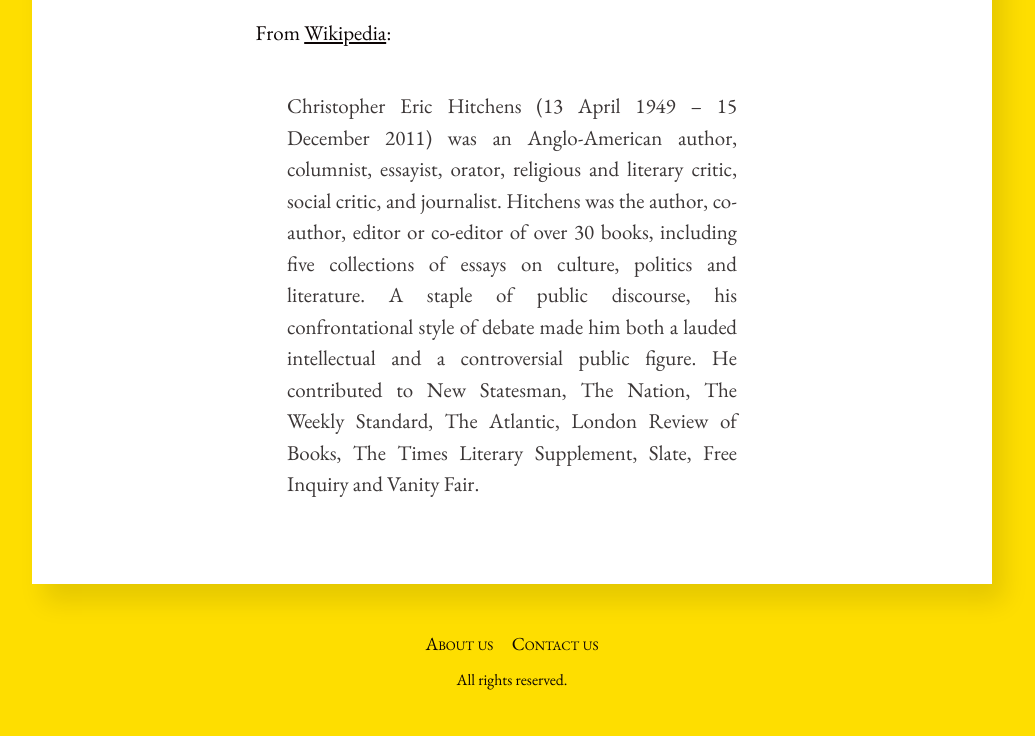
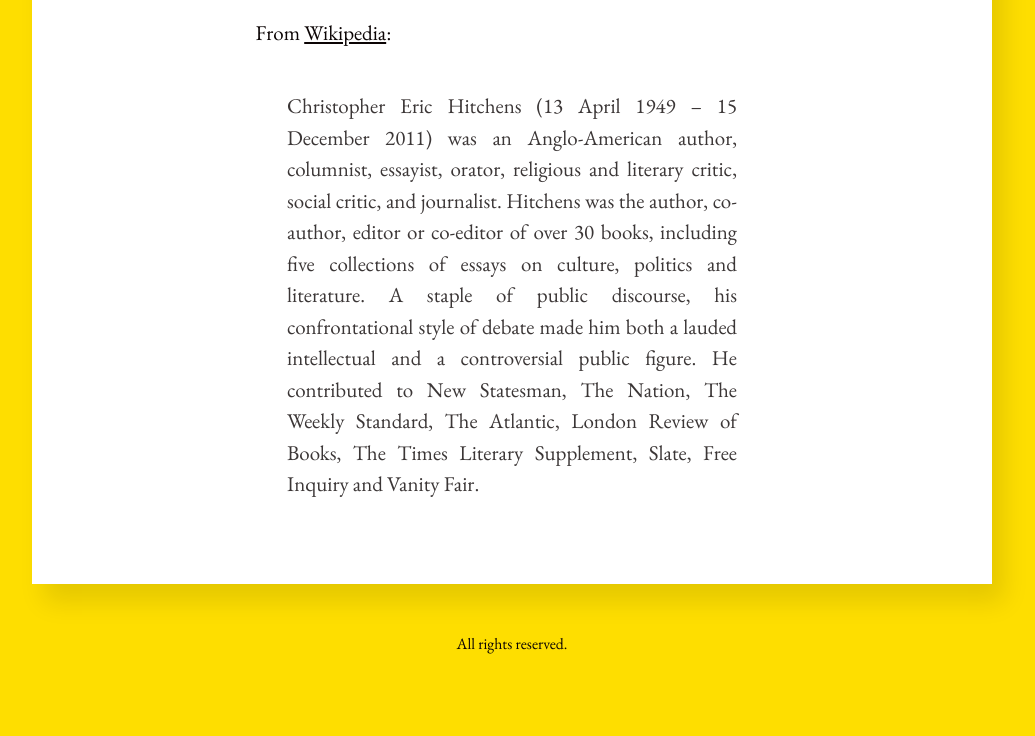
Before and after one commit to sampyash2/sampyash2.github.io, a Jekyll site: the page built from about.md, in a window 1280 px wide. Shown: the part 1177-1913 px from the top of the page, without its empty margins (128-1163 px from the left). Built offline with Jekyll 4.4.1, drawn with Linux system fonts in a browser that asks for light colours; after the commit the page ends 1876 px from its top, so only the background shows below that.

Commit message:
Update default.html to fix hiding the bottom menu

```diff
--- a/_layouts/default.html
+++ b/_layouts/default.html
@@ -37,9 +37,9 @@
       {% include search.html %}
     {% endunless %}
 
-    {% unless site.show_bottom_menu %}
+    {% if site.show_bottom_menu %}
       {% include menu.html %}
-    {% endunless %}
+    {% endif %}
 
     {% unless site.hide_credits %}
       <aside class="site-credits">
```
